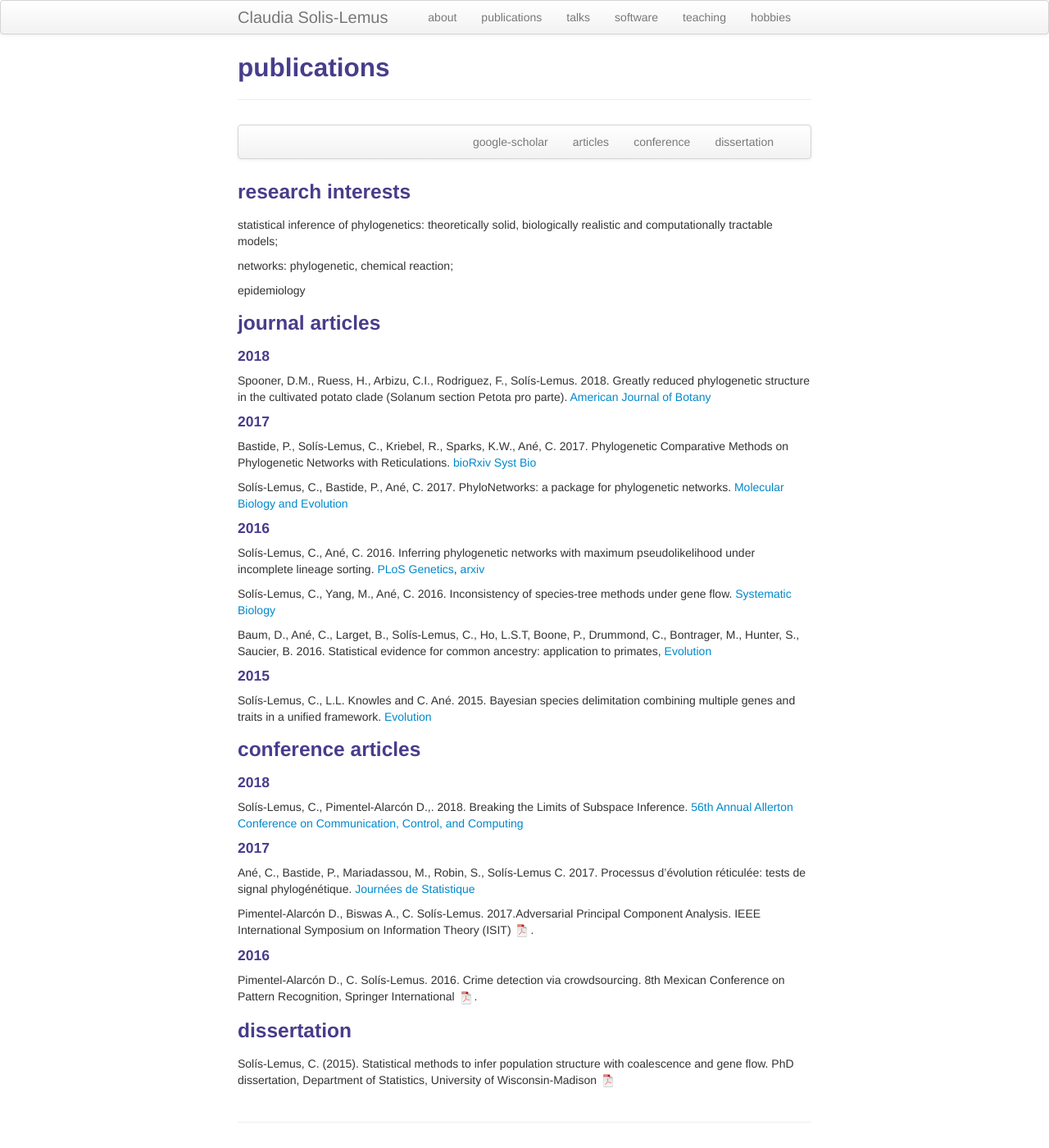
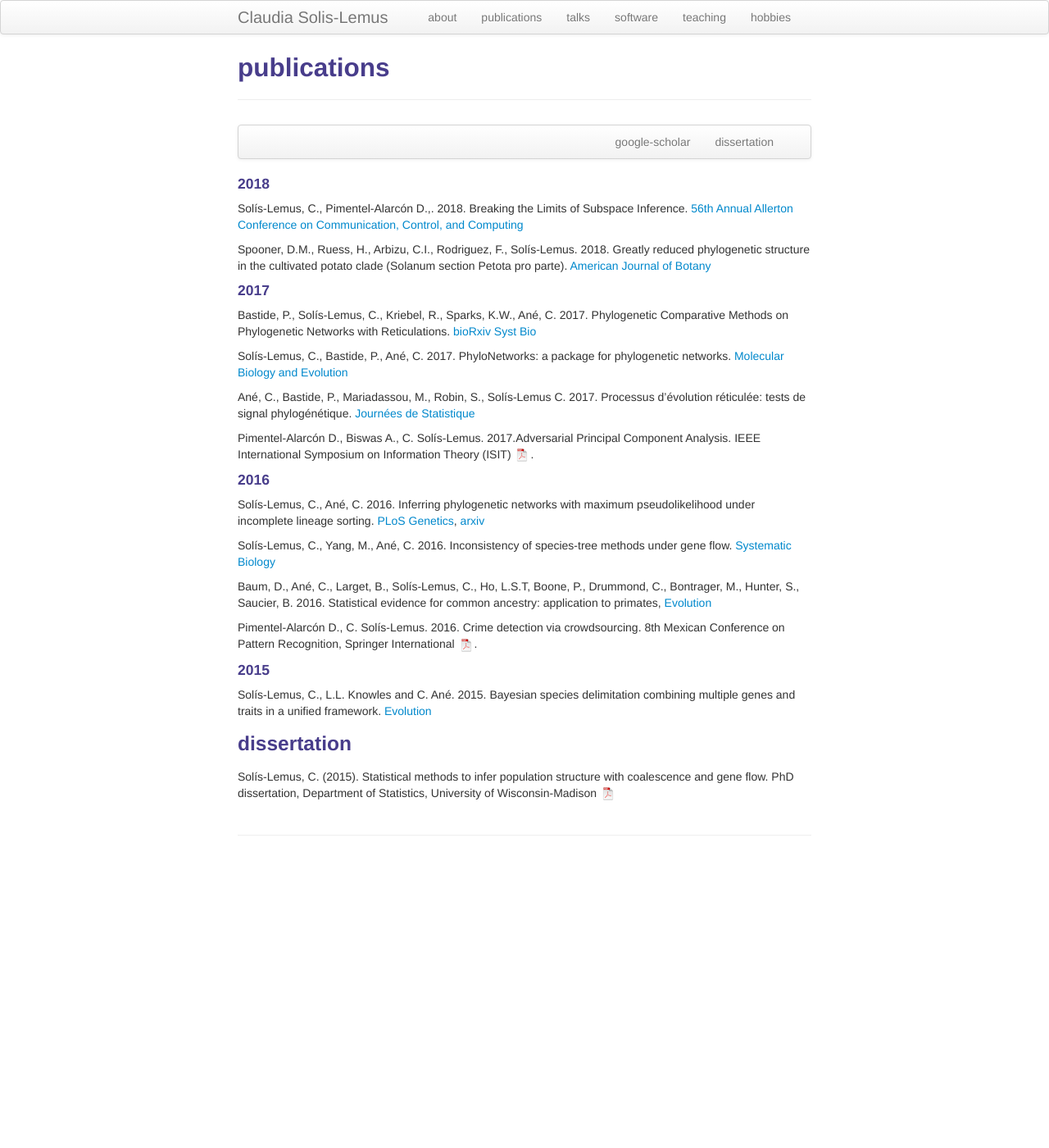
Before and after one commit to crsl4/crsl4.github.io, a Jekyll site: the page built from pages/pubs.md, in a window 1280 px wide. Shown: the whole page at 82% size. Built offline with Jekyll 4.4.1, drawn with Linux system fonts in a browser that asks for light colours; after the commit the page ends 1050 px from its top, so only the background shows below that.

Commit message:
modified publications

```diff
--- a/pages/pubs.md
+++ b/pages/pubs.md
@@ -8,24 +8,15 @@ description: Claudia Solis-Lemus' publications
     <div class="navbar-inner">
         <ul class="nav">
             <li><a href="https://scholar.google.com/citations?user=GrUypj8AAAAJ&hl=en&oi=ao">google-scholar</a></li>
-            <li><a href="#articles">articles</a></li>
-            <li><a href="#conference">conference</a></li>
             <li><a href="#thesis">dissertation</a></li>
         </ul>
     </div>
 </div>
 
-### research interests
-statistical inference of phylogenetics: theoretically solid,
-biologically realistic and computationally tractable models;
+#### 2018
 
-networks: phylogenetic, chemical reaction;
-
-epidemiology
-
-### <a name="articles"></a>journal articles
-
-#### 2018
+Sol&iacute;s-Lemus, C., Pimentel-Alarc&oacute;n D.,. 2018. Breaking the Limits of Subspace Inference. [56th Annual Allerton Conference on
+Communication, Control, and Computing](http://allerton.csl.illinois.edu/)
 
 Spooner, D.M., Ruess, H., Arbizu, C.I., Rodriguez, F., Sol&iacute;s-Lemus. 2018. Greatly reduced phylogenetic structure in the cultivated potato clade (Solanum section Petota pro parte). [American Journal of Botany](http://onlinelibrary.wiley.com/doi/10.1002/ajb2.1008/abstract)
 
@@ -34,6 +25,10 @@ Spooner, D.M., Ruess, H., Arbizu, C.I., Rodriguez, F., Sol&iacute;s-Lemus. 2018.
 Bastide, P., Sol&iacute;s-Lemus, C., Kriebel, R., Sparks, K.W., An&eacute;, C. 2017. Phylogenetic Comparative Methods on Phylogenetic Networks with Reticulations. [bioRxiv](https://www.biorxiv.org/content/early/2017/09/28/194050) [Syst Bio](https://academic.oup.com/sysbio/advance-article/doi/10.1093/sysbio/syy033/4985806?guestAccessKey=507189f8-9ff2-4e12-b17e-29c2a1b2e7ec)
 
 Sol&iacute;s-Lemus, C., Bastide, P., An&eacute;, C. 2017. PhyloNetworks: a package for phylogenetic networks. [Molecular Biology and Evolution](https://academic.oup.com/mbe/article/34/12/3292/4103410?guestAccessKey=1d2c94f2-f064-42ae-a652-ce14cd095442)
+
+An&eacute;, C., Bastide, P., Mariadassou, M., Robin, S., Sol&iacute;s-Lemus C. 2017. Processus d'&eacute;volution r&eacute;ticul&eacute;e: tests de signal phylog&eacute;n&eacute;tique. [Journ&eacute;es de Statistique](http://jds2017.sfds.asso.fr/program/Soumissions/subm211.pdf)
+
+Pimentel-Alarc&oacute;n D., Biswas A., C. Sol&iacute;s-Lemus. 2017.Adversarial Principal Component Analysis. IEEE International Symposium on Information Theory (ISIT) [![pdf (653k)](icons16/pdf-icon.png)](https://danielpimentel.github.io/publications.html).
 
 #### 2016
 
@@ -46,27 +41,12 @@ Sol&iacute;s-Lemus, C., Yang, M., An&eacute;, C. 2016. Inconsistency of species-
 
 Baum, D., An&eacute;, C., Larget, B., Sol&iacute;s-Lemus, C., Ho, L.S.T, Boone, P., Drummond, C., Bontrager, M., Hunter, S., Saucier, B. 2016. Statistical evidence for common ancestry: application to primates, [Evolution](http://onlinelibrary.wiley.com/doi/10.1111/evo.12934/abstract)
 
+Pimentel-Alarc&oacute;n D., C. Sol&iacute;s-Lemus. 2016. Crime detection via crowdsourcing. 8th Mexican Conference on Pattern Recognition, Springer International [![pdf (653k)](icons16/pdf-icon.png)](https://danielpimentel.github.io/publications.html).
+
 #### 2015
 
 Sol&iacute;s-Lemus, C., L.L. Knowles and C. An&eacute;. 2015. Bayesian species delimitation combining multiple genes and traits in a unified framework. [Evolution](http://onlinelibrary.wiley.com/doi/10.1111/evo.12582/abstract)
 
-
-### <a name="conference"></a>conference articles
-
-#### 2018
-
-Sol&iacute;s-Lemus, C., Pimentel-Alarc&oacute;n D.,. 2018. Breaking the Limits of Subspace Inference. [56th Annual Allerton Conference on
-Communication, Control, and Computing](http://allerton.csl.illinois.edu/)
-
-#### 2017
-
-An&eacute;, C., Bastide, P., Mariadassou, M., Robin, S., Sol&iacute;s-Lemus C. 2017. Processus d'&eacute;volution r&eacute;ticul&eacute;e: tests de signal phylog&eacute;n&eacute;tique. [Journ&eacute;es de Statistique](http://jds2017.sfds.asso.fr/program/Soumissions/subm211.pdf)
-
-Pimentel-Alarc&oacute;n D., Biswas A., C. Sol&iacute;s-Lemus. 2017.Adversarial Principal Component Analysis. IEEE International Symposium on Information Theory (ISIT) [![pdf (653k)](icons16/pdf-icon.png)](https://danielpimentel.github.io/publications.html).
-
-#### 2016
-
-Pimentel-Alarc&oacute;n D., C. Sol&iacute;s-Lemus. 2016. Crime detection via crowdsourcing. 8th Mexican Conference on Pattern Recognition, Springer International [![pdf (653k)](icons16/pdf-icon.png)](https://danielpimentel.github.io/publications.html).
 
 ### <a name="thesis"></a>dissertation
 
```
